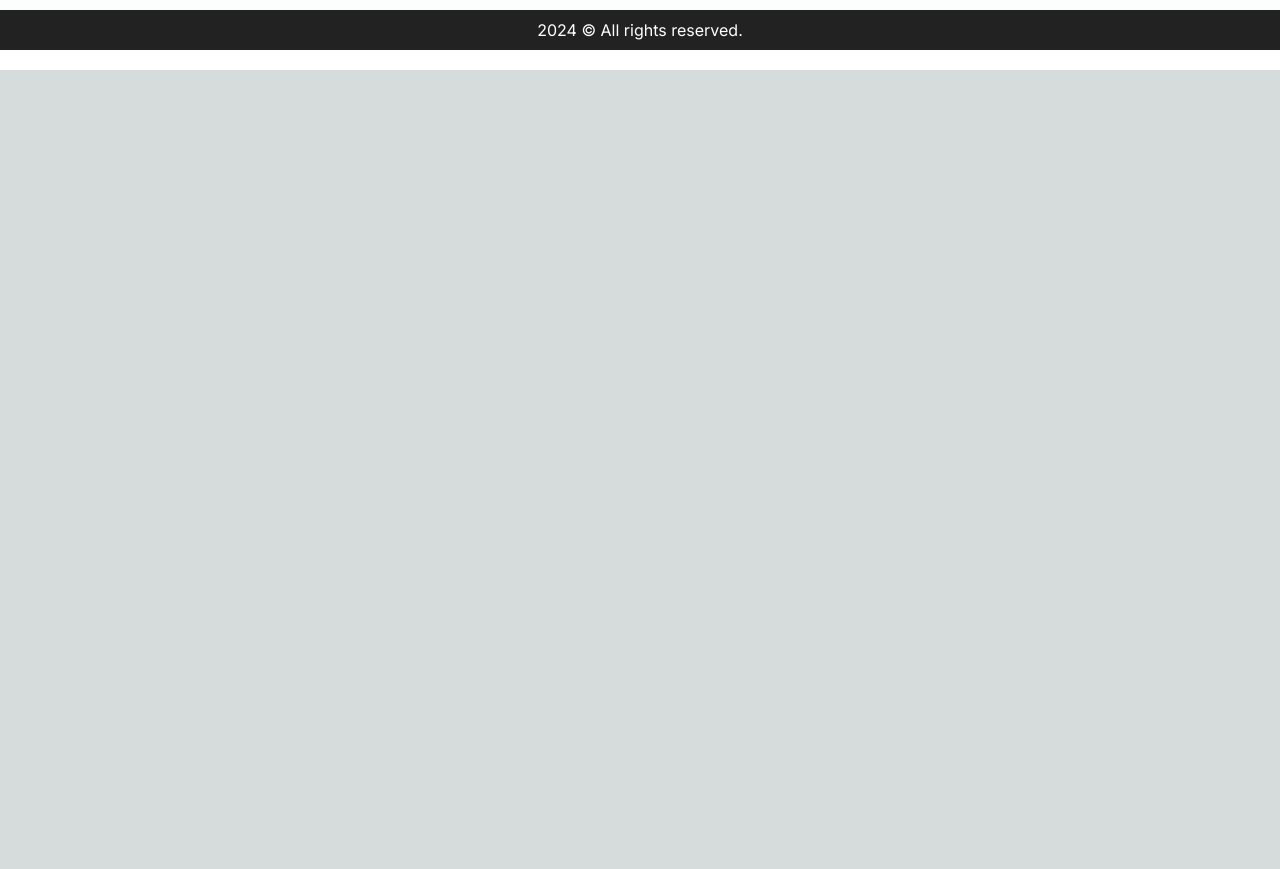
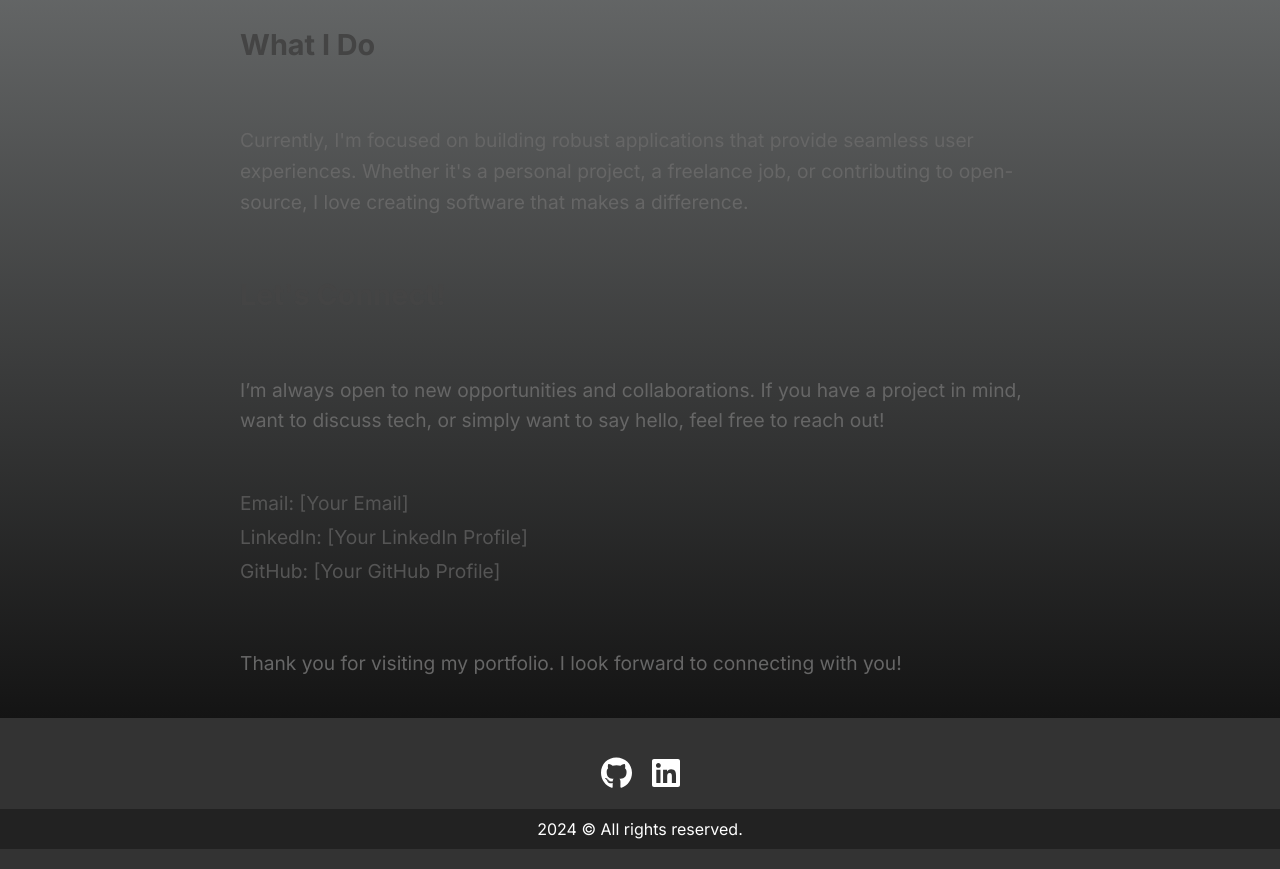
Before and after one commit to Zecrim/portfolio, a Next.js app: page /about in a window 1280 px wide. Shown: the part 1100-1969 px from the top of the page. Before the commit the page ends 1170 px from the top, so only its background shows below. Built offline with nearby package versions, Linux system fonts and the light colour scheme.

Commit message:
fixed typing effect and began styling on about page

```diff
--- a/app/about/About.module.css
+++ b/app/about/About.module.css
@@ -1,13 +1,58 @@
+.background {
+    background: linear-gradient(
+        to bottom,
+        transparent,
+        rgb(20, 20, 20)
+        )
+        rgb(var(--background-rgb));
+}
+.title {
+    text-align: center;
+    margin-top: 20px;
+    font-size: 2.5em;
+    color: #333;
+  }
 
-.subHead {
-    text-align: center;
-}
+  .main {
+    display: grid;
+    grid-template-columns: 1fr;
+    gap: 20px;
+    padding: 20px;
+    max-width: 800px;
+    margin: 0 auto;
+  }
 
-.text {
-    text-align: center;
-}
+  .text {
+    font-size: 1.2em;
+    line-height: 1.6;
+    color: #666;
+  }
 
-.list {
-    text-align: center;
-    list-style: none;
-}
+  .subHead {
+    font-size: 1.8em;
+    color: #444;
+    margin-top: 20px;
+  }
+
+  .list {
+    list-style-type: none;
+    padding-left: 0;
+  }
+
+  .list li {
+    font-size: 1.2em;
+    color: #555;
+    margin-bottom: 10px;
+  }
+
+  /* Responsive design for larger screens */
+  @media (min-width: 768px) {
+    .main {
+      grid-template-columns: repeat(2, 1fr);
+    }
+
+    .text,
+    .list {
+      grid-column: span 2;
+    }
+  }
--- a/app/about/page.tsx
+++ b/app/about/page.tsx
@@ -1,14 +1,18 @@
 import React from 'react'
 import styles from './About.module.css'
+import TypingText from "../components/typingtext/TypingText";
 
 const About = () => {
-    return(
-        <>
+    return (
+        <div className={styles.background}>
             <h1 className='title'>About Me</h1>
-            <p className={styles.text}>Hi there! I'm Sam, a passionate and driven software engineer based in Austin, TX. With a strong background in both software and hardware, I’ve always been fascinated by the endless possibilities of technology. Over the years, I’ve honed my skills in full-stack development, particularly with the MERN stack (MongoDB, Express.js, React, and Node.js).
+            <main className={`${styles.main} fadeIn`}>
+                <p className={styles.text}>
+                    Hi there! I'm Sam, a passionate and driven software engineer based in Austin, TX. With a strong background in both software and hardware, I’ve always been fascinated by the endless possibilities of technology. Over the years, I’ve honed my skills in full-stack development, particularly with the MERN stack (MongoDB, Express.js, React, and Node.js).
                 </p>
                 <h2 className={styles.subHead}>My Journey</h2>
-            <p className={styles.text}>Growing up in Austin, I was surrounded by a vibrant tech community that fueled my interest in computers. I started tinkering with hardware and repairing computers at a young age, which naturally led me to explore the world of software development. My curiosity and passion for learning have guided me through various projects, each contributing to my growth as a developer.
+                <p className={styles.text}>
+                    Growing up in Austin, I was surrounded by a vibrant tech community that fueled my interest in computers. I started tinkering with hardware and repairing computers at a young age, which naturally led me to explore the world of software development. My curiosity and passion for learning have guided me through various projects, each contributing to my growth as a developer.
                 </p>
                 <h2 className={styles.subHead}>Skills and Expertise</h2>
                 <ul className={styles.list}>
@@ -17,23 +21,28 @@ const About = () => {
                     <li>Database: MongoDB, SQL</li>
                     <li>Tools and Platforms: Visual Studio Code, GitHub</li>
                 </ul>
-            <p className={styles.text}>I take pride in writing clean, efficient, and scalable code. My experience spans from developing dynamic web applications to crafting intuitive user interfaces. I’m always eager to take on new challenges and continuously improve my craft.
+                <p className={styles.text}>
+                    I take pride in writing clean, efficient, and scalable code. My experience spans from developing dynamic web applications to crafting intuitive user interfaces. I’m always eager to take on new challenges and continuously improve my craft.
                 </p>
                 <h2 className={styles.subHead}>What I Do</h2>
-            <p className={styles.text}>Currently, I'm focused on building robust applications that provide seamless user experiences. Whether it's a personal project, a freelance job, or contributing to open-source, I love creating software that makes a difference.
+                <p className={styles.text}>
+                    Currently, I'm focused on building robust applications that provide seamless user experiences. Whether it's a personal project, a freelance job, or contributing to open-source, I love creating software that makes a difference.
                 </p>
                 <h2 className={styles.subHead}>Let's Connect!</h2>
-            <p className={styles.text}>I’m always open to new opportunities and collaborations. If you have a project in mind, want to discuss tech, or simply want to say hello, feel free to reach out!
+                <p className={styles.text}>
+                    I’m always open to new opportunities and collaborations. If you have a project in mind, want to discuss tech, or simply want to say hello, feel free to reach out!
                 </p>
                 <ul className={styles.list}>
                     <li>Email: [Your Email]</li>
                     <li>LinkedIn: [Your LinkedIn Profile]</li>
                     <li>GitHub: [Your GitHub Profile]</li>
                 </ul>
-            <p className={styles.text}>Thank you for visiting my portfolio. I look forward to connecting with you!</p>
-        </>
+                <p className={styles.text}>
+                    Thank you for visiting my portfolio. I look forward to connecting with you!
+                </p>
+            </main>
+        </div>
     )
 }
 
-
 export default About
--- a/app/components/footer/Footer.module.css
+++ b/app/components/footer/Footer.module.css
@@ -4,6 +4,7 @@
   padding: 20px 0;
   text-align: center;
   margin-top: auto;
+  background-color: #333; /* Added background color for better visibility */
 }
 
 .footerContent {
@@ -23,6 +24,8 @@
 .footerContent .socials {
   list-style: none;
   padding: 0;
+  display: flex;
+  justify-content: center;
 }
 
 .footerContent .socials li {
@@ -33,7 +36,7 @@
 .footerContent .socials li a {
   color: white;
   text-decoration: none;
-    font-size: 1.2em;
+  font-size: 2em;
 }
 
 .footerBottom {
@@ -56,6 +59,6 @@
   }
 
   .footerContent .socials li a {
-      font-size: 1em;
+    font-size: 1.5em;
   }
 }
--- a/app/components/footer/Footer.tsx
+++ b/app/components/footer/Footer.tsx
@@ -1,4 +1,6 @@
 import React from 'react';
+import { FontAwesomeIcon } from '@fortawesome/react-fontawesome';
+import { faGithub, faLinkedin } from '@fortawesome/free-brands-svg-icons';
 import styles from './Footer.module.css';
 
 const Footer = (props) => {
@@ -6,10 +8,16 @@ const Footer = (props) => {
     <footer className={styles.footer}>
       <div className={styles.footerContent}>
         <ul className={styles.socials}>
-          <li><a href="#"><i className="fab fa-facebook-f"></i></a></li>
-          <li><a href="#"><i className="fab fa-twitter"></i></a></li>
-          <li><a href="#"><i className="fab fa-instagram"></i></a></li>
-          <li><a href="#"><i className="fab fa-youtube"></i></a></li>
+          <li>
+            <a href="https://www.linkedin.com/in/samuel-thomas-3690a721b/" target="_blank" rel="noopener noreferrer">
+              <FontAwesomeIcon icon={faGithub} />
+            </a>
+          </li>
+          <li>
+            <a href="https://www.linkedin.com/in/your-username" target="_blank" rel="noopener noreferrer">
+              <FontAwesomeIcon icon={faLinkedin} />
+            </a>
+          </li>
         </ul>
       </div>
       <div className={styles.footerBottom}>
--- a/app/globals.css
+++ b/app/globals.css
@@ -2,27 +2,20 @@
 
 :root {
   --foreground-rgb: 0, 0, 0;
-  --background-start-rgb: 214, 219, 220;
-  --background-end-rgb: 255, 255, 255;
+  --background-rgb: 214, 219, 220;
 }
 
 @media (prefers-color-scheme: dark) {
   :root {
     --foreground-rgb: 255, 255, 255;
-    --background-start-rgb: 51, 51, 51;
-    --background-end-rgb: 51, 51, 51;
+    --background-rgb: 51, 51, 51;
     --hover-rgb: 232, 197, 71;
   }
 }
 
 body {
   color: rgb(var(--foreground-rgb));
-  background: linear-gradient(
-      to bottom,
-      transparent,
-      rgb(var(--background-end-rgb))
-    )
-    rgb(var(--background-start-rgb));
+  background: rgb(var(--background-rgb));
   margin: 0;
   display: flex;
   flex-direction: column;
@@ -49,3 +42,18 @@ main {
   font-family: 'Press Start 2P', system-ui, sans-serif ;
   text-align: center;
 }
+
+@keyframes fadeIn {
+  from {
+    opacity: 0;
+    transform: translateY(-20px);
+  }
+  to {
+    opacity: 1;
+    transform: translateY(0);
+  }
+}
+
+.fadeIn {
+  animation: fadeIn 1s ease-in-out;
+}
--- a/app/page.tsx
+++ b/app/page.tsx
@@ -3,7 +3,9 @@ import TypingText from "./components/typingtext/TypingText";
 export default function Home() {
   return (
     <>
-      <TypingText text="Hii! My name is Sam, welcome to my portfolio." />
+      <h1>
+        <TypingText text="Hi! My name is Sam, welcome to my portfolio." />
+      </h1>
     </>
   );
 }
--- a/app/projects/page.tsx
+++ b/app/projects/page.tsx
@@ -11,7 +11,7 @@ const Projects = () => {
     return(
         <>
             <h1 className='title'>Projects</h1>
-            <main className={styles.list}>
+            <main className={`${styles.list} fadeIn`}>
                 <Link href={'https://chef-book-7e05b256961b.herokuapp.com/'} target="_blank" rel="noopener noreferrer" className={styles.project}>Chef Book
                     <Image src={chef} alt="The Chef Book logo" width={256} className='image'/>
                 </Link>
--- a/package.json
+++ b/package.json
@@ -9,6 +9,9 @@
     "lint": "next lint"
   },
   "dependencies": {
+    "@fortawesome/fontawesome-svg-core": "^6.6.0",
+    "@fortawesome/free-brands-svg-icons": "^6.6.0",
+    "@fortawesome/react-fontawesome": "^0.2.2",
     "next": "14.2.4",
     "react": "^18",
     "react-dom": "^18"
```
Also changed, not shown: app/components/typingtext/TypingText.module.css (+12 -9 lines), app/components/typingtext/TypingText.tsx (+4 -6 lines), app/projects/Projects.module.css (line endings or trailing spaces), 1 other file (tests, documents, lock files or other folders). Lines whose indentation alone changed are shown as unchanged.
